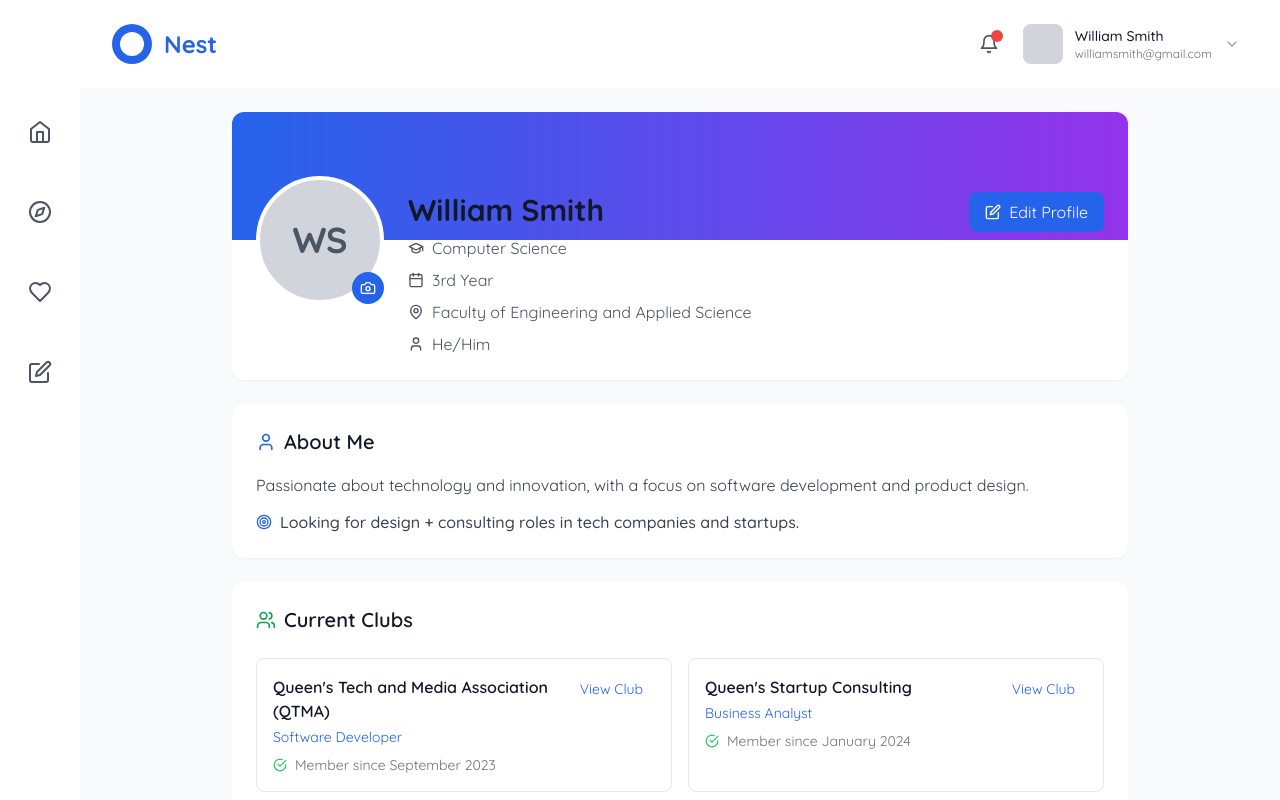
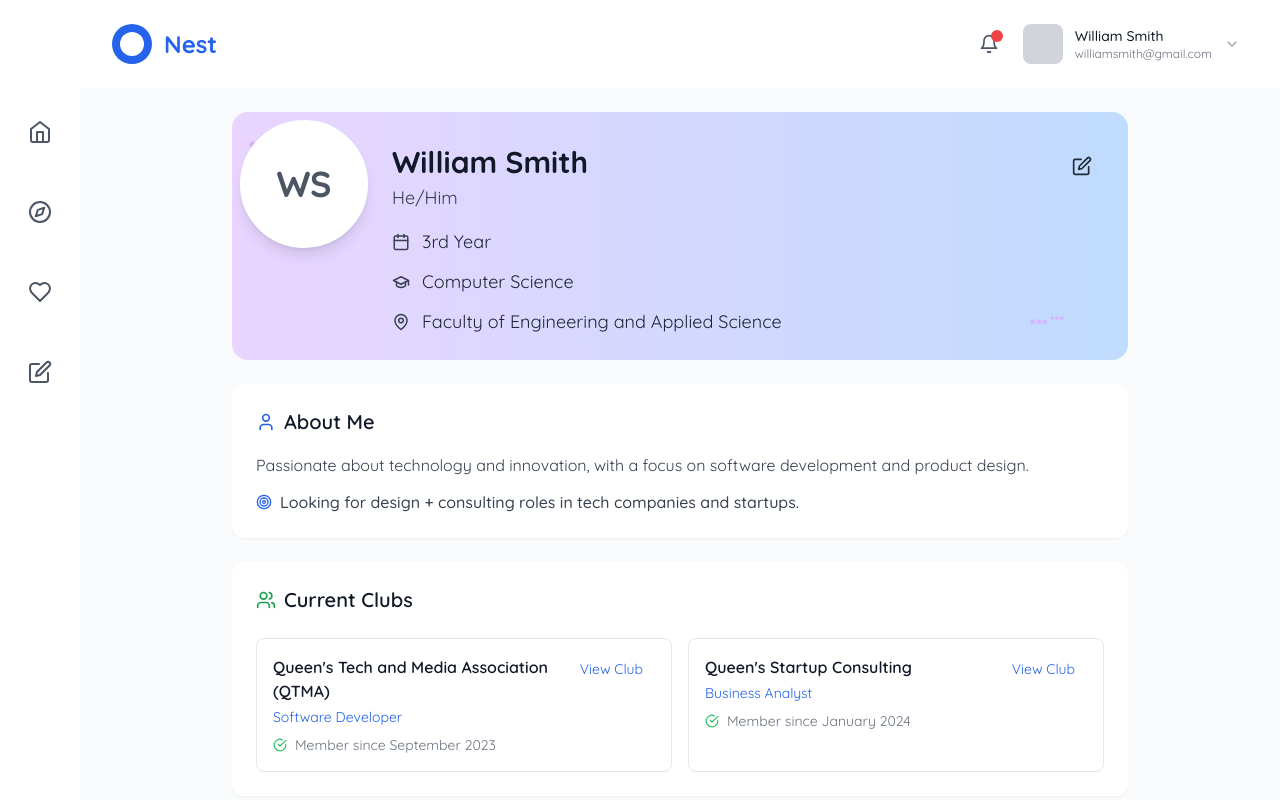
Before and after one commit to kzy0525/Nest, a React (Create React App) app in the folder client/: page /profile in a window 1280 px wide. Built offline with nearby package versions, Linux system fonts and the light colour scheme.

Commit message:
updated profile page header design

```diff
--- a/client/src/components/UserProfile.js
+++ b/client/src/components/UserProfile.js
@@ -96,64 +96,68 @@ const UserProfile = () => {
         <div className="max-w-4xl mx-auto space-y-6">
 
           {/* Profile Header Card */}
-          <div className="bg-white rounded-xl shadow-sm overflow-hidden">
           <div className="relative">
-              {/* Background Banner */}
-              <div className="bg-gradient-to-r from-blue-600 to-purple-600 h-32"></div>
+            {/* Gradient Background Card */}
+            <div className="bg-gradient-to-r from-purple-200 to-blue-200 rounded-2xl p-6 relative overflow-hidden">
+              {/* Decorative dots */}
+              <div className="absolute top-4 left-4 text-purple-300 text-2xl">•••</div>
+              <div className="absolute top-8 left-8 text-purple-300 text-lg">•••</div>
+              <div className="absolute top-12 left-12 text-purple-300 text-sm">•••</div>
 
-              {/* Profile Info Section */}
-              <div className="px-6 pb-6">
-                <div className="flex items-start space-x-6 -mt-16">
-                  {/* Avatar */}
-                  <div className="relative">
-                    <div className="w-32 h-32 bg-gray-300 rounded-full flex items-center justify-center text-4xl font-bold text-gray-600 border-4 border-white">
+              <div className="flex items-start space-x-6 relative z-10">
+                {/* Profile Picture - overlapping the card edges */}
+                <div className="relative -ml-4 -mt-4">
+                  <div className="w-32 h-32 bg-white rounded-full flex items-center justify-center text-4xl font-bold text-gray-600 border-4 border-white shadow-lg">
                     {userProfile.avatar ? (
                       <img src={userProfile.avatar} alt="Profile" className="w-full h-full rounded-full object-cover" />
                     ) : (
                       userProfile.name.split(' ').map(word => word[0]).join('')
                     )}
                   </div>
-                    <button className="absolute bottom-0 right-0 p-2 bg-blue-600 text-white rounded-full hover:bg-blue-700 transition-colors">
-                      <Camera size={16} />
-                    </button>
                 </div>
 
-                  {/* User Details */}
-                  <div className="flex-1 pt-4">
+                {/* User Information */}
+                <div className="flex-1 pt-2">
                   <div className="flex items-start justify-between">
+                    <div className="space-y-4">
+                      {/* Name and Pronouns */}
                       <div>
-                        <h2 className="text-3xl font-bold text-gray-900 mb-2">{userProfile.name}</h2>
-                        <div className="space-y-2">
-                          <div className="flex items-center space-x-2 text-gray-600">
-                            <GraduationCap size={16} />
-                            <span>{userProfile.program}</span>
+                        <h2 className="text-3xl font-bold text-gray-900 mb-1">{userProfile.name}</h2>
+                        <span className="text-lg text-gray-700">{userProfile.pronouns}</span>
                       </div>
-                          <div className="flex items-center space-x-2 text-gray-600">
-                            <Calendar size={16} />
-                            <span>{userProfile.year}</span>
+
+                      {/* Academic Details with Icons */}
+                      <div className="space-y-3">
+                        <div className="flex items-center space-x-3 text-gray-800">
+                          <Calendar size={18} className="text-gray-700" />
+                          <span className="text-lg">{userProfile.year}</span>
                         </div>
-                          <div className="flex items-center space-x-2 text-gray-600">
-                            <MapPin size={16} />
-                            <span>{userProfile.faculty}</span>
+                        <div className="flex items-center space-x-3 text-gray-800">
+                          <GraduationCap size={18} className="text-gray-700" />
+                          <span className="text-lg">{userProfile.program}</span>
                         </div>
-                          <div className="flex items-center space-x-2 text-gray-600">
-                            <User size={16} />
-                            <span>{userProfile.pronouns}</span>
+                        <div className="flex items-center space-x-3 text-gray-800">
+                          <MapPin size={18} className="text-gray-700" />
+                          <span className="text-lg">{userProfile.faculty}</span>
                         </div>
                       </div>
                     </div>
 
+                    {/* Edit Button */}
                     <button
                       onClick={handleEdit}
-                        className="px-4 py-2 bg-blue-600 text-white rounded-lg hover:bg-blue-700 transition-colors flex items-center space-x-2"
+                      className="p-3 text-gray-800 hover:text-gray-600 transition-colors"
+                      title="Edit Profile"
                     >
-                        <Edit size={16} />
-                        <span>Edit Profile</span>
+                      <Edit size={20} />
                     </button>
                   </div>
                 </div>
               </div>
-              </div>
+
+              {/* Additional decorative dots */}
+              <div className="absolute bottom-6 right-20 text-purple-300 text-lg">•••</div>
+              <div className="absolute bottom-8 right-16 text-purple-300 text-sm">•••</div>
             </div>
           </div>
 
```
Also changed, not shown: 1 other file (tests, documents, lock files or other folders). Lines whose indentation alone changed are shown as unchanged.
